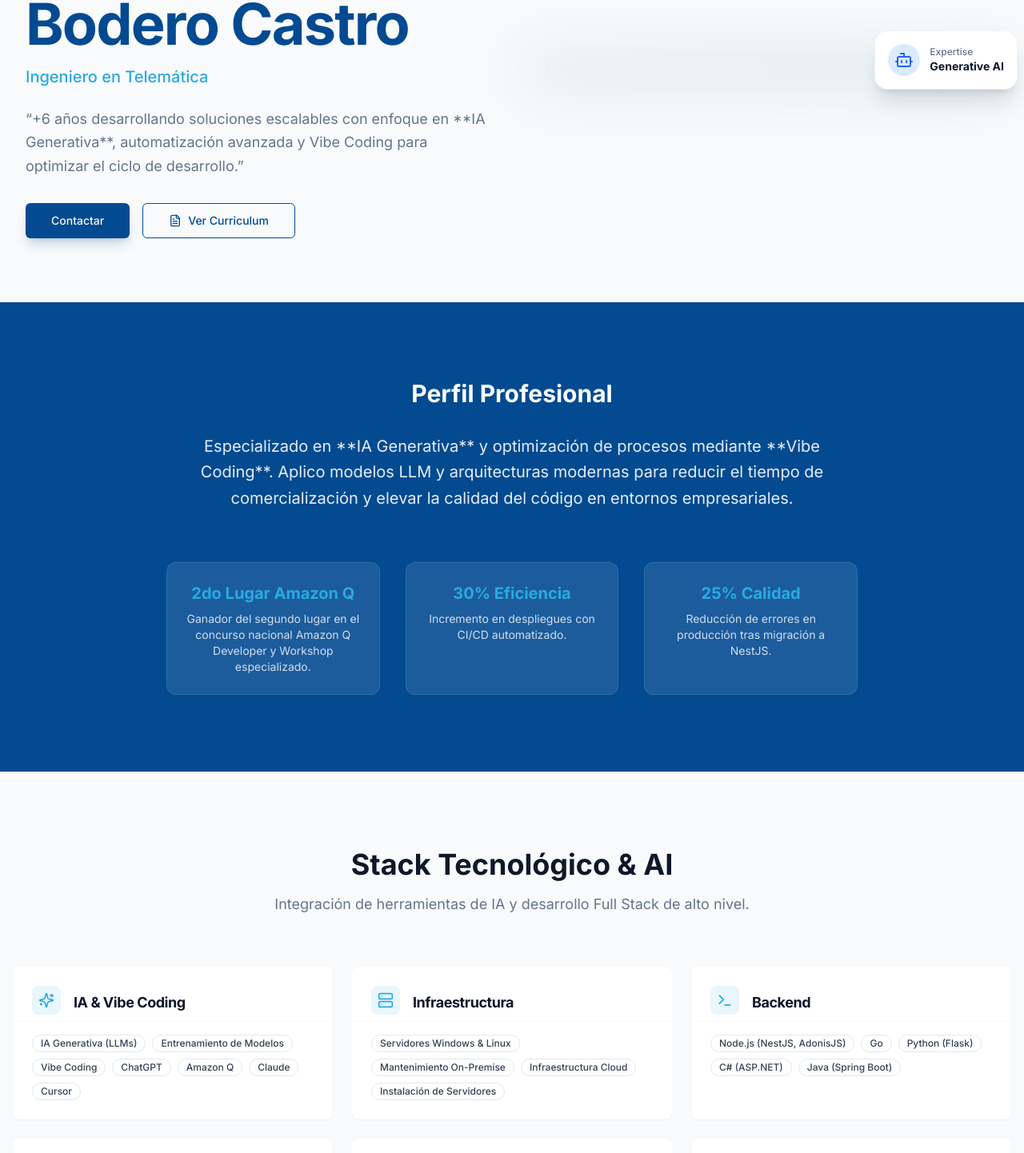
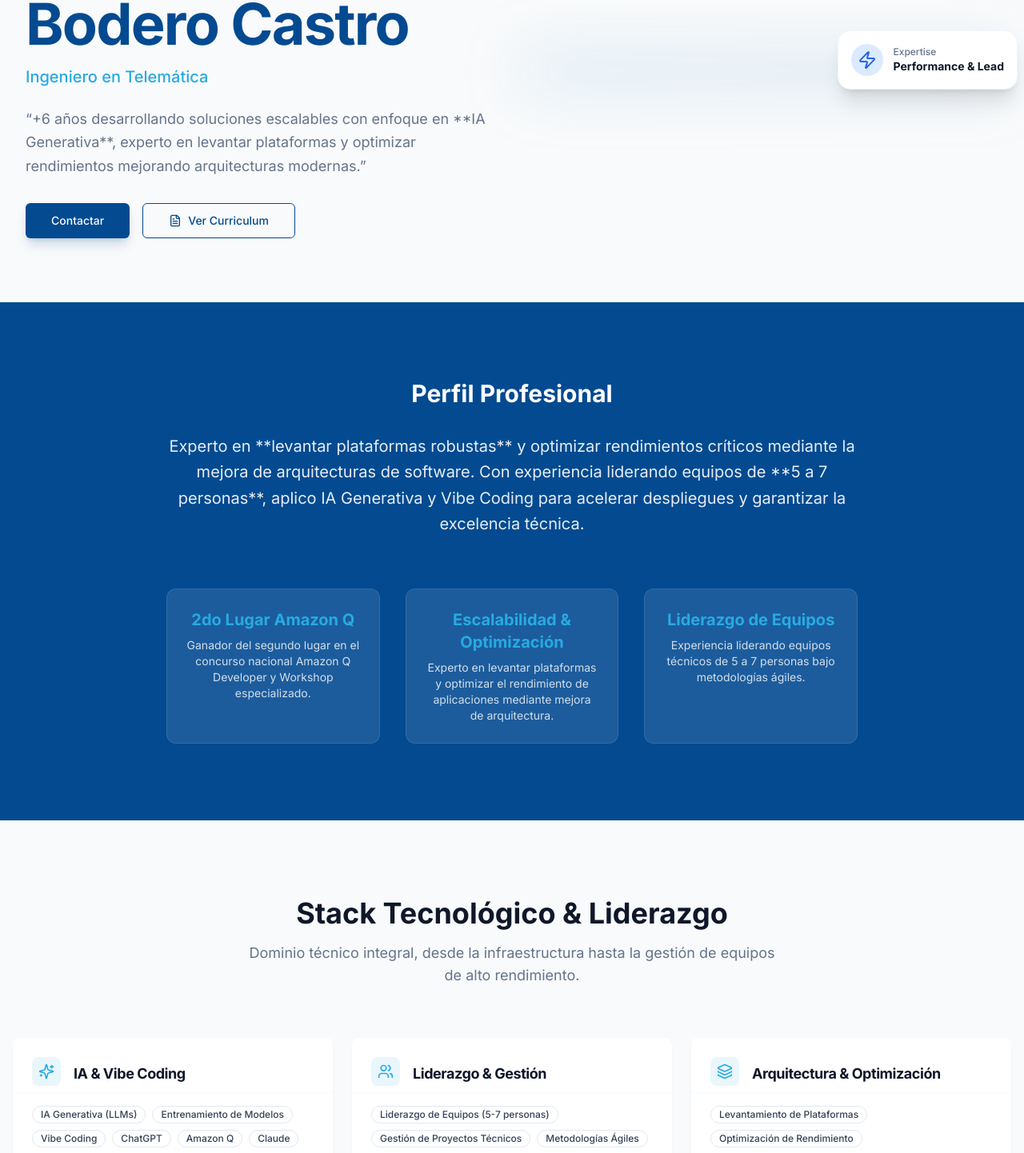
Before and after one commit to jcbodero/jcbodero.github.io, a Next.js app: page / in a window 1280 px wide. Shown: the part 249-1691 px from the top of the page at 80% size. Built offline with nearby package versions, Linux system fonts and the light colour scheme.

Commit message:
Agrega que tambien soy experto en levantar plataformas y obtimizar rendi

```diff
--- a/src/app/page.tsx
+++ b/src/app/page.tsx
@@ -24,7 +24,9 @@ import {
   MessageSquare,
   Sparkles,
   Bot,
-  Server
+  Server,
+  Users,
+  Zap
 } from 'lucide-react';
 
 export default function Home() {
@@ -34,11 +36,11 @@ export default function Home() {
 
   const skillCategories = [
     { title: 'IA & Vibe Coding', icon: <Sparkles className="w-5 h-5" />, skills: ['IA Generativa (LLMs)', 'Entrenamiento de Modelos', 'Vibe Coding', 'ChatGPT', 'Amazon Q', 'Claude', 'Cursor'] },
+    { title: 'Liderazgo & Gestión', icon: <Users className="w-5 h-5" />, skills: ['Liderazgo de Equipos (5-7 personas)', 'Gestión de Proyectos Técnicos', 'Metodologías Ágiles', 'Mentoring'] },
+    { title: 'Arquitectura & Optimización', icon: <Layers className="w-5 h-5" />, skills: ['Levantamiento de Plataformas', 'Optimización de Rendimiento', 'Arquitectura Hexagonal', 'Microservicios', 'Event-Driven'] },
     { title: 'Infraestructura', icon: <Server className="w-5 h-5" />, skills: ['Servidores Windows & Linux', 'Mantenimiento On-Premise', 'Infraestructura Cloud', 'Instalación de Servidores'] },
     { title: 'Backend', icon: <Terminal className="w-5 h-5" />, skills: ['Node.js (NestJS, AdonisJS)', 'Go', 'Python (Flask)', 'C# (ASP.NET)', 'Java (Spring Boot)'] },
     { title: 'DevOps & Cloud', icon: <Cloud className="w-5 h-5" />, skills: ['AWS', 'Google Cloud', 'Docker', 'Kubernetes', 'GitHub Actions', 'Jenkins'] },
-    { title: 'Frontend', icon: <Code2 className="w-5 h-5" />, skills: ['React (Next.js)', 'TypeScript', 'Tailwind CSS'] },
-    { title: 'Arquitectura', icon: <Layers className="w-5 h-5" />, skills: ['Hexagonal', 'Microservicios', 'Event-Driven'] },
     { title: 'Bases de Datos', icon: <Database className="w-5 h-5" />, skills: ['SQL', 'PostgreSQL', 'MongoDB', 'Redis', 'Oracle PL/SQL'] },
   ];
 
@@ -71,8 +73,8 @@ export default function Home() {
 
   const achievements = [
     { title: "2do Lugar Amazon Q", description: "Ganador del segundo lugar en el concurso nacional Amazon Q Developer y Workshop especializado." },
-    { title: "30% Eficiencia", description: "Incremento en despliegues con CI/CD automatizado." },
-    { title: "25% Calidad", description: "Reducción de errores en producción tras migración a NestJS." }
+    { title: "Escalabilidad & Optimización", description: "Experto en levantar plataformas y optimizar el rendimiento de aplicaciones mediante mejora de arquitectura." },
+    { title: "Liderazgo de Equipos", description: "Experiencia liderando equipos técnicos de 5 a 7 personas bajo metodologías ágiles." }
   ];
 
   return (
@@ -104,14 +106,14 @@ export default function Home() {
       <section className="pt-32 pb-20 px-4 md:px-8 max-w-7xl mx-auto w-full grid md:grid-cols-2 gap-12 items-center">
         <div>
           <Badge className="mb-4 bg-primary/10 text-primary border-primary/20 px-4 py-1">
-            Full Stack Senior & AI Specialist
+            Senior Full Stack & Team Lead
           </Badge>
           <h1 className="text-5xl md:text-7xl font-bold tracking-tight mb-4 text-slate-900 leading-tight">
             Julio Cesar <br/><span className="text-accent">Bodero Castro</span>
           </h1>
           <p className="text-xl font-medium text-primary mb-6">Ingeniero en Telemática</p>
           <p className="text-lg text-muted-foreground mb-8 max-w-xl leading-relaxed">
-            “+6 años desarrollando soluciones escalables con enfoque en **IA Generativa**, automatización avanzada y Vibe Coding para optimizar el ciclo de desarrollo.”
+            “+6 años desarrollando soluciones escalables con enfoque en **IA Generativa**, experto en levantar plataformas y optimizar rendimientos mejorando arquitecturas modernas.”
           </p>
           <div className="flex flex-wrap gap-4">
             <Button size="lg" className="bg-accent hover:bg-accent/90 px-8 shadow-lg shadow-accent/20" asChild>
@@ -143,11 +145,11 @@ export default function Home() {
           <div className="absolute -bottom-6 -right-6 bg-white p-4 rounded-2xl shadow-xl hidden lg:block border border-slate-100">
             <div className="flex items-center gap-3">
               <div className="w-10 h-10 rounded-full bg-blue-100 flex items-center justify-center text-blue-600">
-                <Bot className="w-6 h-6" />
+                <Zap className="w-6 h-6" />
               </div>
               <div>
                 <p className="text-xs text-muted-foreground font-medium">Expertise</p>
-                <p className="text-sm font-bold">Generative AI</p>
+                <p className="text-sm font-bold">Performance & Lead</p>
               </div>
             </div>
           </div>
@@ -159,8 +161,8 @@ export default function Home() {
         <div className="max-w-4xl mx-auto px-4 text-center">
           <h2 className="text-3xl font-bold mb-8">Perfil Profesional</h2>
           <p className="text-xl leading-relaxed opacity-90">
-            Especializado en **IA Generativa** y optimización de procesos mediante **Vibe Coding**.
-            Aplico modelos LLM y arquitecturas modernas para reducir el tiempo de comercialización y elevar la calidad del código en entornos empresariales.
+            Experto en **levantar plataformas robustas** y optimizar rendimientos críticos mediante la mejora de arquitecturas de software.
+            Con experiencia liderando equipos de **5 a 7 personas**, aplico IA Generativa y Vibe Coding para acelerar despliegues y garantizar la excelencia técnica.
           </p>
           <div className="grid grid-cols-1 md:grid-cols-3 gap-8 mt-16">
             {achievements.map((item, i) => (
@@ -177,8 +179,8 @@ export default function Home() {
       <section id="skills" className="py-24 px-4 bg-slate-50">
         <div className="max-w-7xl mx-auto">
           <div className="text-center mb-16">
-            <h2 className="text-4xl font-bold mb-4">Stack Tecnológico & AI</h2>
-            <p className="text-muted-foreground max-w-2xl mx-auto text-lg">Integración de herramientas de IA y desarrollo Full Stack de alto nivel.</p>
+            <h2 className="text-4xl font-bold mb-4">Stack Tecnológico & Liderazgo</h2>
+            <p className="text-muted-foreground max-w-2xl mx-auto text-lg">Dominio técnico integral, desde la infraestructura hasta la gestión de equipos de alto rendimiento.</p>
           </div>
           <div className="grid grid-cols-1 md:grid-cols-2 lg:grid-cols-3 gap-6">
             {skillCategories.map((cat, i) => (
@@ -297,7 +299,7 @@ export default function Home() {
             <div className="absolute -top-24 -left-24 w-64 h-64 bg-white/5 rounded-full blur-3xl"></div>
             <div className="relative z-10">
               <h2 className="text-4xl font-bold mb-6">¿Hablamos?</h2>
-              <p className="opacity-80 text-lg mb-10 leading-relaxed">Disponible para proyectos que involucren IA, arquitectura escalable y transformación digital.</p>
+              <p className="opacity-80 text-lg mb-10 leading-relaxed">Disponible para liderar proyectos que involucren IA, arquitectura escalable y optimización de plataformas.</p>
               <div className="space-y-8">
                 <div className="flex items-center gap-5">
                   <div className="w-12 h-12 rounded-2xl bg-white/10 flex items-center justify-center border border-white/10">
@@ -344,7 +346,7 @@ export default function Home() {
           <div className="p-16 md:w-3/5 bg-slate-50 flex flex-col justify-center text-center">
             <h3 className="text-3xl font-bold mb-6">Envíame un mensaje</h3>
             <p className="text-muted-foreground mb-10 text-lg">
-              Si buscas optimizar tu flujo de desarrollo con IA o necesitas un Senior Full Stack, conversemos.
+              Si buscas optimizar tu plataforma o necesitas un Líder Técnico Senior, conversemos.
             </p>
             <Button size="lg" className="bg-primary hover:bg-primary/90 gap-3 w-full h-16 rounded-2xl text-lg font-bold shadow-xl shadow-primary/20" asChild>
               <a href="mailto:j.boderoc@gmail.com">
```
